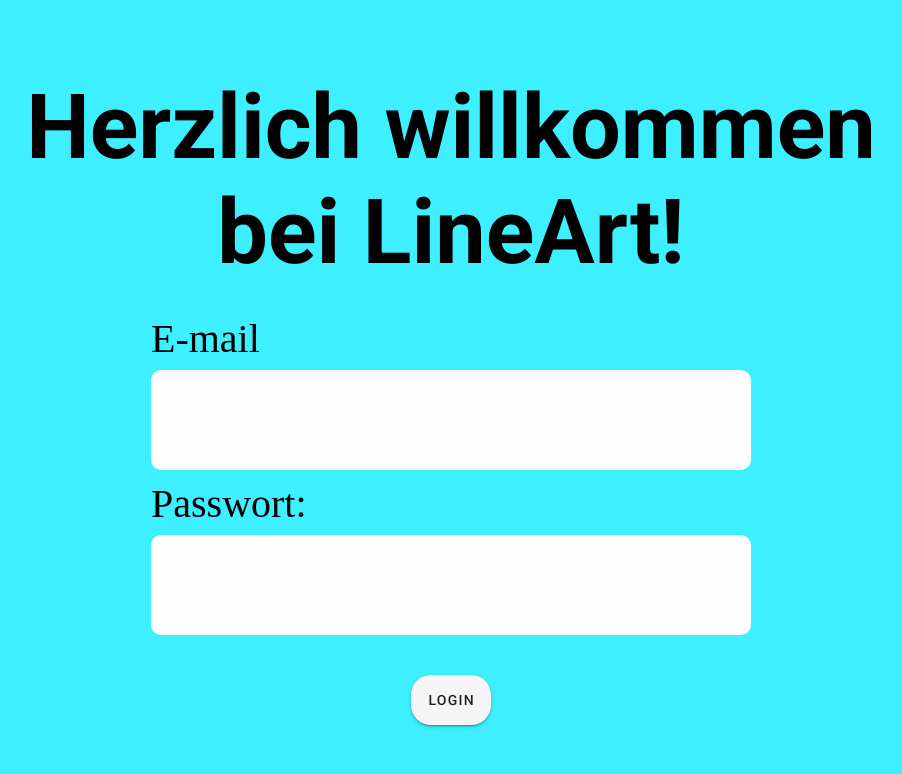
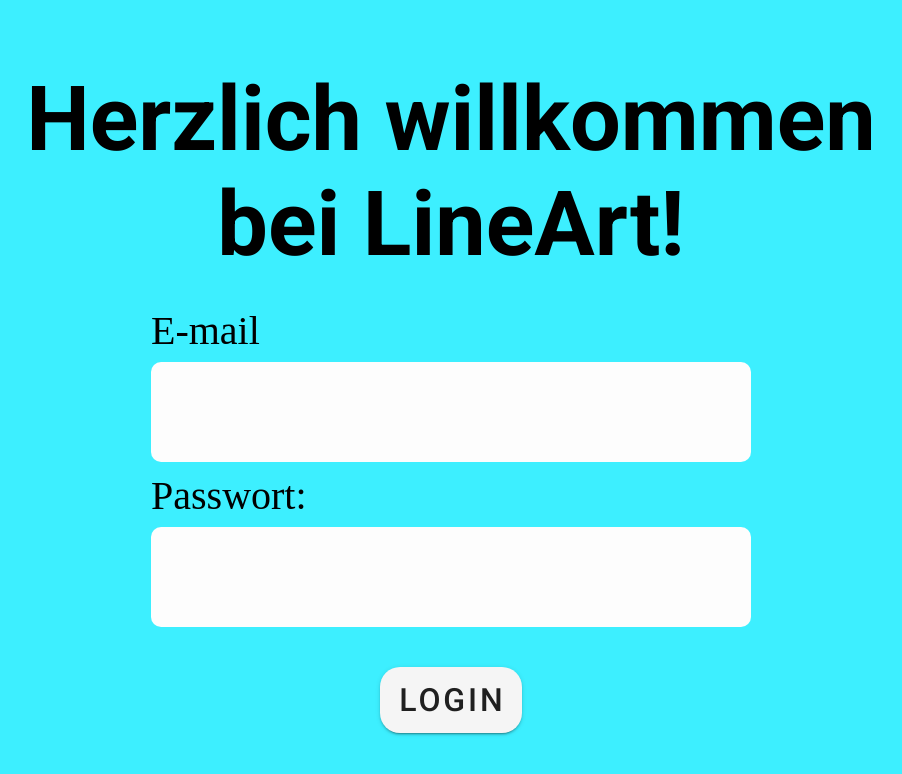
Before and after one commit to uol-mediaprocessing-2023-2024-classroom/project-line-art, a Vue app in the folder frontend/: page / in a window 1280 px wide. Shown: the top 774 px of the page, without its empty margins (189-1091 px from the left). Built offline with nearby package versions, Linux system fonts and the light colour scheme.

Commit message:
button improvec

```diff
--- a/frontend/src/components/LoginPage.vue
+++ b/frontend/src/components/LoginPage.vue
@@ -265,10 +265,11 @@
     }
 
     .v-btn.loginButton{
-        min-width: 150px;
-        min-height: 50px;
+        min-width: 200px;
+        min-height: 66px;
         margin-top: 30px;
         background-color: #5ea8fe;
         border-radius: 20px;
+        font-size: xx-large;
     }
 </style>
```
